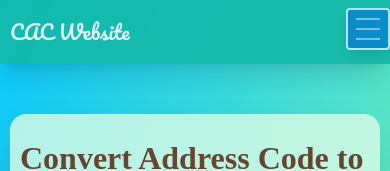
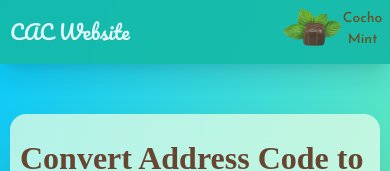
Before and after one commit to ppond454/Convert_ADDRCODE, a Vue app: page / in a window 390 px wide. Shown: the top 171 px of the page. Built offline with nearby package versions, Linux system fonts and the light colour scheme; a web font is replaced by a local one.

Commit message:
14/03/22

```diff
--- a/src/components/Nav.vue
+++ b/src/components/Nav.vue
@@ -10,21 +10,11 @@
       </div>
     </div>
     <div class="">
-      <button class="md:hidden">
-        <div
-          class="hover:bg-blue-400 border-solid border-2 p-2 border-sky-200 space-y-2 bg-sky-600 rounded shadow-lg"
-        >
-          <span class="block w-6 h-[2px] bg-stone-100 animate-pulse"></span>
-          <span class="block w-6 h-[2px] bg-stone-100 animate-pulse"></span>
-          <span class="block w-6 h-[2px] bg-stone-100 animate-pulse"></span>
-        </div>
-      </button>
-
       <transition name="toggle">
         <button
           v-if="sw === 'Cocho-mint'"
           @click.prevent="onTheme"
-          class="text-yellow-900 font-josefin text-md hidden md:flex w-[100px]"
+          class="text-yellow-900 font-josefin text-md  md:flex mr-2 w-[100px]"
         >
           <div class="relative justify-center inline-flex">
             <img
@@ -38,7 +28,7 @@
         <button
           v-else-if="sw === 'Yogurt'"
           @click.prevent="onTheme"
-          class="relative text-yellow-900 font-josefin text-md hidden md:flex w-[100px]"
+          class="relative text-yellow-900 font-josefin text-md  mr-2 md:flex w-[100px]"
         >
           <div class="justify-center inline-flex">
             <img
```
